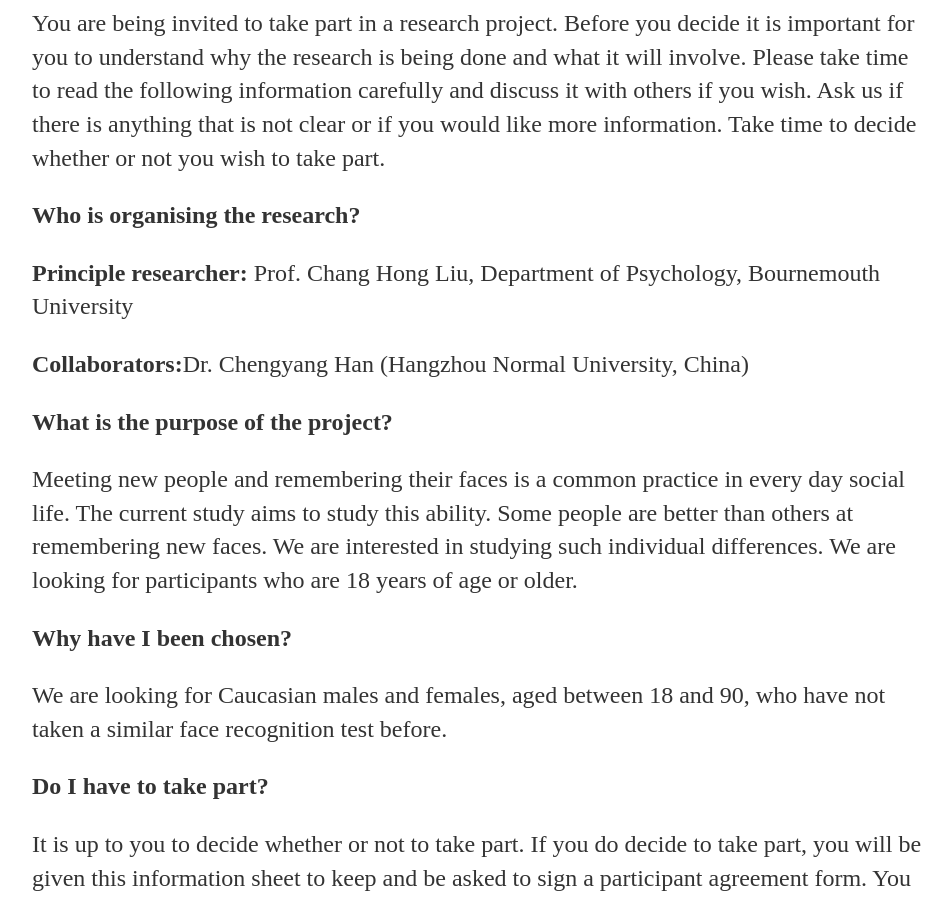
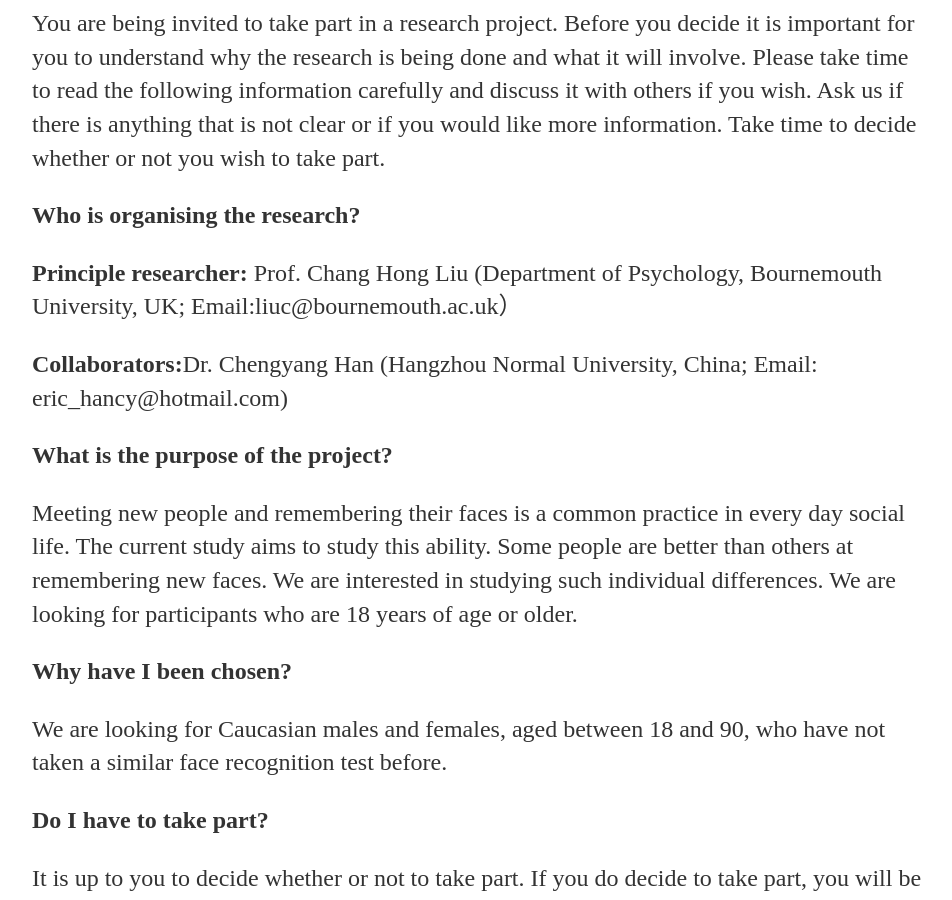
Before and after one commit to chengyanghan/chengyanghan.github.io, a Jekyll site: the page built from experiment/cfmt/index.html, in a window 1280 px wide and 900 px high, scrolled down 576 px. Shown: the whole window, without its empty margins (160-1112 px from the left). Built offline with Jekyll 4.4.1, drawn with Linux system fonts in a browser that asks for light colours.

Commit message:
Update index.html

```diff
--- a/experiment/cfmt/index.html
+++ b/experiment/cfmt/index.html
@@ -24,9 +24,9 @@ title: Chengyang Han
 <p><b>Who is organising the research? </b></p>
 
 
-<p><b>Principle researcher:</b> 	Prof. Chang Hong Liu, Department of Psychology, Bournemouth University </p>
+<p><b>Principle researcher:</b> 	Prof. Chang Hong Liu (Department of Psychology, Bournemouth University, UK; Email:liuc@bournemouth.ac.uk）</p>
 
-<p><b>Collaborators:</b>Dr. Chengyang Han (Hangzhou Normal University, China) </p>
+<p><b>Collaborators:</b>Dr. Chengyang Han (Hangzhou Normal University, China; Email: eric_hancy@hotmail.com) </p>
 
 
 
```
